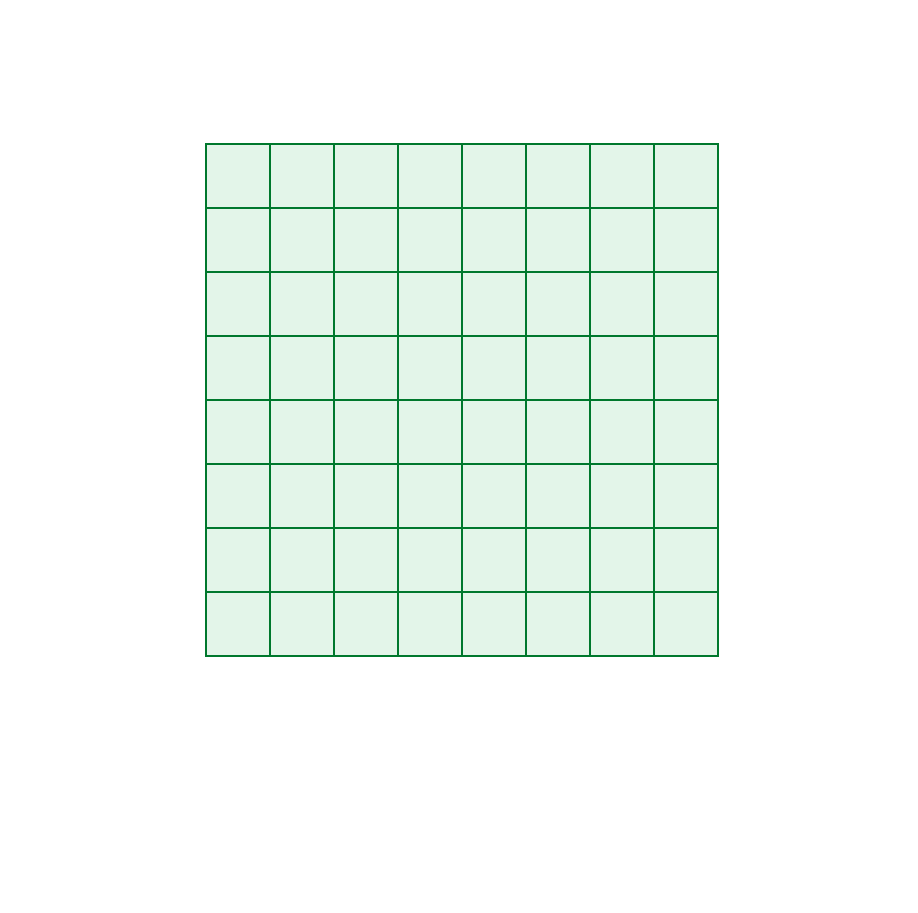
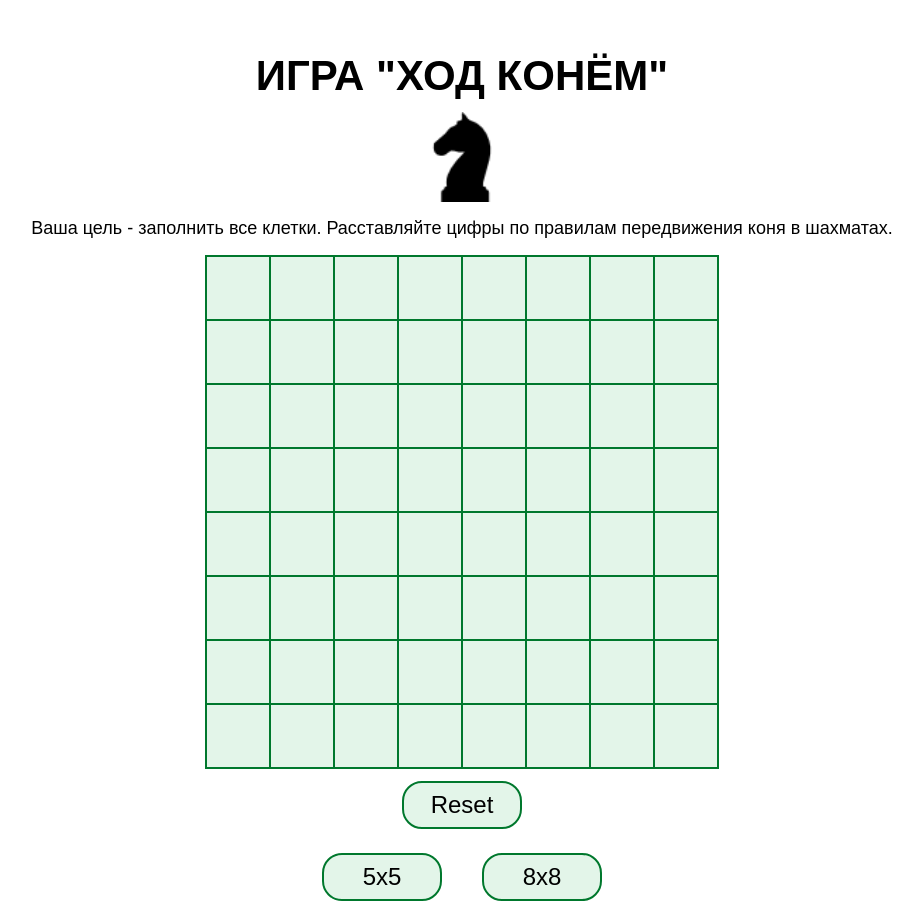
Before and after one commit to BerezinKonstantin/game_horse_move, a React (Create React App) app: page / in a window 1280 px wide. Shown: the whole page, without its empty margins (178-1096 px from the left). Before the commit the page ends 800 px from the top, so only its background shows below. Built offline with nearby package versions, Linux system fonts and the light colour scheme; the HTML template or start-up script is replaced by a standard one.

Commit message:
add reset button

```diff
--- a/src/App.css
+++ b/src/App.css
@@ -2,14 +2,50 @@
   margin: 0;
   padding: 0;
   box-sizing: border-box;
+  font-family: "Rubik", Arial, sans-serif;
+  color: black;
+  -moz-osx-font-smoothing: grayscale;
+  -webkit-font-smoothing: antialiased;
 }
 
 .app {
   width: 100vw;
   height: 100vh;
   display: flex;
-  justify-content: center;
+  flex-direction: column;
+  justify-content: flex-start;
   align-items: center;
+}
+.app__text {
+  width: 70%;
+  text-align: center;
+  font-size: 18px;
+  font-weight: 400;
+  margin: 16px auto;
+}
+.app__title {
+  font-size: 42px;
+  font-weight: 700;
+  margin: 52px auto 0;
+}
+.app__logo {
+  width: 90px;
+  height: 90px;
+  margin: 12px auto 0;
+}
+.app__button {
+  font-size: 24px;
+  border: 2px solid #00782d;
+  background-color: #e3f5e9;
+  width: 120px;
+  min-height: 48px;
+  border-radius: 20px;
+  margin: 12px 20px;
+  cursor: pointer;
+  user-select: none;
+}
+.app__button:hover {
+  background-color: #b0beb5;
 }
 .board {
   width: calc(64px * 8);
@@ -21,7 +57,7 @@
 }
 .cell {
   font-size: 24px;
-  font-weight: bold;
+  font-weight: 700;
   width: 64px;
   height: 64px;
   display: flex;
@@ -30,6 +66,7 @@
   border: 1px solid #00782d;
   background-color: #e3f5e9;
   cursor: pointer;
+  user-select: none;
 }
 .cell:hover {
   background-color: #b0beb5;
--- a/src/App.tsx
+++ b/src/App.tsx
@@ -4,21 +4,56 @@ import "./components/BoardComponent";
 import BoardComponent from "./components/BoardComponent";
 import { Board } from "./models/Board";
 import { Counter } from "./models/Counter";
+import { Cell } from "./models/Cell";
+import logo from "./assets/black-knight.png";
 
 const App = () => {
   const [board, setBoard] = useState(new Board());
   const [counter, setCounter] = useState(new Counter());
+  const [selectedCell, setSelectedCell] = useState<Cell | null>(null);
+
   function restart() {
     const newBoard = new Board();
+    const newCounter = new Counter();
     newBoard.initCells();
     setBoard(newBoard);
+    setCounter(newCounter);
+    setSelectedCell(null);
   }
   useEffect(() => {
     restart();
   }, []);
   return (
     <div className="app">
-      <BoardComponent board={board} counter={counter} setBoard={setBoard} />
+      <h1 className="app__title">ИГРА "ХОД КОНЁМ"</h1>
+      <img className="app__logo" src={logo} />
+      <p className="app__text">
+        Ваша цель - заполнить все клетки. Расставляйте цифры по правилам
+        передвижения коня в шахматах.
+      </p>
+      <BoardComponent
+        board={board}
+        counter={counter}
+        setBoard={setBoard}
+        selectedCell={selectedCell}
+        setSelectedCell={setSelectedCell}
+      />
+      {board.isLose && counter.number > 2 && (
+        <p className="app__text">
+          У вас не осталось доступных ходов, попробуйте еще раз
+        </p>
+      )}
+      <button className="app__button" type="reset" onClick={restart}>
+        Reset
+      </button>
+      <div className="radio_buttons">
+        <button className="app__button" value={5} name="boardSize">
+          5x5
+        </button>
+        <button className="app__button" value={8} name="boardSize">
+          8x8
+        </button>
+      </div>
     </div>
   );
 };
--- a/src/components/BoardComponent.tsx
+++ b/src/components/BoardComponent.tsx
@@ -7,28 +7,26 @@ import CellComponent from "./CellComponent";
 interface BoardProps {
   board: Board;
   counter: Counter;
-  setBoard: (board: Board) => void;
+  selectedCell: Cell | null;
+  setSelectedCell: (cell: Cell) => void;
+  setBoard: (board: Board) => void; // ??&&&&&&
 }
 
-const BoardComponent: FC<BoardProps> = ({ board, counter, setBoard }) => {
-  const [selectedCell, setSelectedCell] = useState<Cell | null>(null);
-
+const BoardComponent: FC<BoardProps> = ({
+  board,
+  counter,
+  selectedCell,
+  setSelectedCell,
+  setBoard,
+}) => {
   function click(cell: Cell) {
     if (!cell.cellnumber && (cell.available || !selectedCell)) {
       setSelectedCell(cell);
       cell.increaseCounter(counter);
     }
   }
-
-  useEffect(() => {
-    highlightCells();
-    updateBoard();
-    console.log("useEffect");
-  }, [selectedCell]);
-
   function highlightCells() {
     board.highlightCells(selectedCell);
-    console.log("highlightCells");
   }
 
   function updateBoard() {
@@ -36,11 +34,12 @@ const BoardComponent: FC<BoardProps> = ({ board, counter, setBoard }) => {
     setBoard(newBoard);
   }
 
+  useEffect(() => {
+    highlightCells();
+    updateBoard();
+  }, [selectedCell]);
+
   return (
-    <div>
-      {board.isLose && (
-        <p>У вас не осталось доступных ходов, попробуйте еще раз</p>
-      )}
     <div className="board">
       {board.cells.map((row, index) => (
         <React.Fragment key={index}>
@@ -57,7 +56,6 @@ const BoardComponent: FC<BoardProps> = ({ board, counter, setBoard }) => {
         </React.Fragment>
       ))}
     </div>
-    </div>
   );
 };
 
```
Lines whose indentation alone changed are shown as unchanged.
